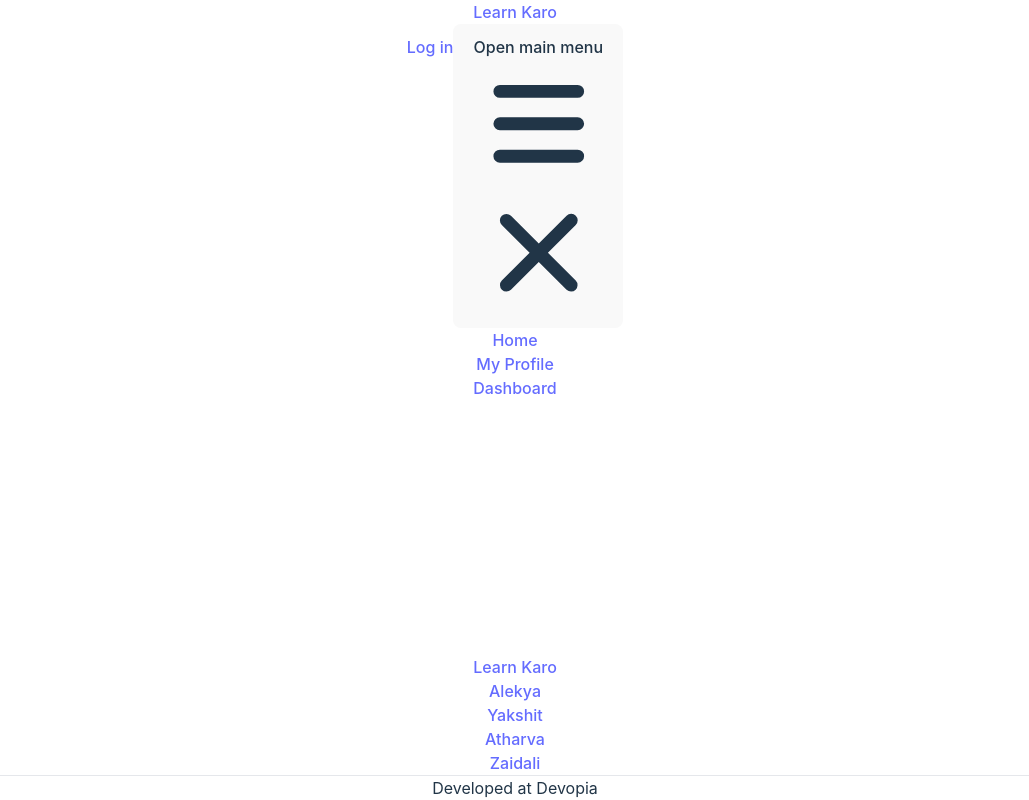
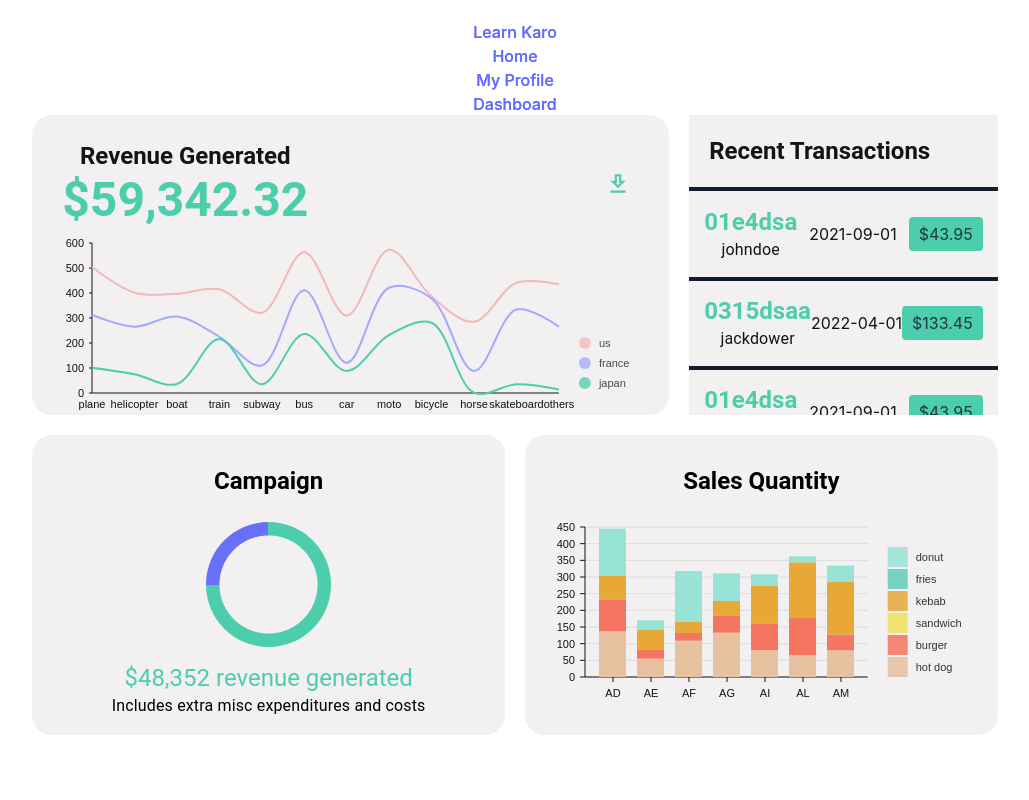
Before and after one commit to zeusopera9/mergeConflict-Devopia, a React (Vite) app in the folder my-project/: page /layout in a window 1280 px wide. Shown: the whole page, without its empty margins (125-1154 px from the left). Built offline with nearby package versions, Linux system fonts and the light colour scheme.

Commit message:
dashboard done

```diff
--- a/my-project/package.json
+++ b/my-project/package.json
@@ -19,6 +19,7 @@
     "@nivo/line": "^0.85.1",
     "react": "^18.2.0",
     "react-dom": "^18.2.0",
+    "react-pro-sidebar": "^0.7.1",
     "react-router-dom": "^6.22.3"
   },
   "devDependencies": {
--- a/my-project/src/App.jsx
+++ b/my-project/src/App.jsx
@@ -1,29 +1,33 @@
-import './App.css'
-import { BrowserRouter, Routes, Route } from "react-router-dom";
+import './App.css';
+import { BrowserRouter, Routes, Route } from 'react-router-dom';
 import LandingPage from './pages/LandingPage';
 import Auth from './pages/Auth';
 import Register from './components/Auth/Register';
 import TeacherRegister from './components/Auth/teacherRegister';
+import Profile from './pages/Profile';
+import DashboardLayout from './pages/DashboardLayout';
 import Header from './components/Global/Header';
 import Footer from './components/Global/Footer';
-import Dashboard from './pages/Dashboard';
 
 function App() {
   return (
+    <BrowserRouter>
+      {window.location.pathname !== '/layout' && (
         <>
           <Header />
-      <BrowserRouter>
+          <Footer />
+        </>
+      )}
       <Routes>
         <Route path="/" element={<LandingPage />} />
         <Route path="/auth" element={<Auth />} />
-          <Route path='/register' element={<Register/>}/>
-          <Route path='/teacher' element={<TeacherRegister/>}/>
-          <Route path='/dashboard' element={<Dashboard />} />
+        <Route path="/register" element={<Register />} />
+        <Route path="/teacher" element={<TeacherRegister />} />
+        <Route path="/layout" element={<DashboardLayout />} />
+        <Route path="/profile" element={<Profile />} />
       </Routes>
     </BrowserRouter>
-      <Footer />
-    </>
-  )
+  );
 }
 
 export default App;
--- /dev/null
+++ b/my-project/src/components/Dashboard/global/Sidebar.jsx
@@ -0,0 +1,110 @@
+import { useState } from "react";
+import { ProSidebar, Menu, MenuItem } from "react-pro-sidebar";
+import { Box, Typography, useTheme } from "@mui/material";
+import { Link } from "react-router-dom";
+import "react-pro-sidebar/dist/css/styles.css";
+import { tokens } from "../../../assets/theme";
+
+
+const Item = ({ title, to, icon, selected, setSelected }) => {
+  const theme = useTheme();
+  const colors = tokens(theme.palette.mode);
+  return (
+    <MenuItem
+      active={selected === title}
+      style={{
+        color: colors.grey[100],
+      }}
+      onClick={() => setSelected(title)}
+      icon={icon}
+    >
+      <Typography>{title}</Typography>
+      <Link to={to} />
+    </MenuItem>
+  );
+};
+
+const Sidebar = () => {
+  const theme = useTheme();
+  const colors = tokens(theme.palette.mode);
+  const [selected, setSelected] = useState("Dashboard");
+
+  return (
+    // <div className="absolute bg-white left-0 top-0 z-50 shadow-2xl px-10 items-start content-start" style={{height: '100%'}}>
+    //   <Menu iconShape="square">
+    //     <Box mb="25px">
+    //       <Box textAlign="center">
+    //         <Typography
+    //           variant="h2"
+    //           color={colors.grey[100]}
+    //           fontWeight="bold"
+    //           sx={{ m: "10px 0 0 0" }}
+    //         >
+    //           Ed Roh
+    //         </Typography>
+    //         <Typography variant="h5" color={colors.greenAccent[500]}>
+    //           VP Fancy Admin
+    //         </Typography>
+    //       </Box>
+    //     </Box>
+
+    //     <Box paddingLeft="10%">
+    //       <Item
+    //         title="Dashboard"
+    //         to="/"
+    //         icon={<HomeOutlinedIcon />}
+    //         selected={selected}
+    //         setSelected={setSelected}
+    //       />
+
+    //       <Typography
+    //         variant="h6"
+    //         color={colors.grey[300]}
+    //         sx={{ m: "15px 0 5px 20px" }}
+    //       >
+    //         Data
+    //       </Typography>
+    //       <Item
+    //         title="Manage Team"
+    //         to="/team"
+    //         icon={<PeopleOutlinedIcon />}
+    //         selected={selected}
+    //         setSelected={setSelected}
+    //       />
+    //     </Box>
+    //   </Menu>
+    // </div>
+    <header style={{ position: 'fixed', top: 0, left: 0, width: '100%', zIndex: 999 }}>
+      <nav className="bg-white border-gray-200 px-4 lg:px-6 py-2.5 dark:bg-gray-800" style={{padding: '1.6%'}}>
+        <div className="flex flex-wrap justify-between items-center mx-auto max-w-screen-xl">
+          <a href="/" className="flex items-center">
+            <span className="self-center text-xl font-semibold whitespace-nowrap dark:text-white">Learn Karo</span>
+          </a>
+          {/* <div className="flex items-center lg:order-2">
+            <a href="/auth" className="text-gray-800 dark:text-white hover:bg-gray-50 focus:ring-4 focus:ring-gray-300 font-medium rounded-lg text-sm px-4 lg:px-5 py-2 lg:py-2.5 mr-2 dark:hover:bg-gray-700 focus:outline-none dark:focus:ring-gray-800">Log in</a>
+            <button data-collapse-toggle="mobile-menu-2" type="button" className="inline-flex items-center p-2 ml-1 text-sm text-gray-500 rounded-lg lg:hidden hover:bg-gray-100 focus:outline-none focus:ring-2 focus:ring-gray-200 dark:text-gray-400 dark:hover:bg-gray-700 dark:focus:ring-gray-600" aria-controls="mobile-menu-2" aria-expanded="false">
+              <span className="sr-only">Open main menu</span>
+              <svg className="w-6 h-6" fill="currentColor" viewBox="0 0 20 20" xmlns="http://www.w3.org/2000/svg"><path fillRule="evenodd" d="M3 5a1 1 0 011-1h12a1 1 0 110 2H4a1 1 0 01-1-1zM3 10a1 1 0 011-1h12a1 1 0 110 2H4a1 1 0 01-1-1zM3 15a1 1 0 011-1h12a1 1 0 110 2H4a1 1 0 01-1-1z" clipRule="evenodd"></path></svg>
+              <svg className="hidden w-6 h-6" fill="currentColor" viewBox="0 0 20 20" xmlns="http://www.w3.org/2000/svg"><path fillRule="evenodd" d="M4.293 4.293a1 1 0 011.414 0L10 8.586l4.293-4.293a1 1 0 111.414 1.414L11.414 10l4.293 4.293a1 1 0 01-1.414 1.414L10 11.414l-4.293 4.293a1 1 0 01-1.414-1.414L8.586 10 4.293 5.707a1 1 0 010-1.414z" clipRule="evenodd"></path></svg>
+            </button>
+          </div> */}
+          <div className="hidden justify-between items-center w-full lg:flex lg:w-auto lg:order-1" id="mobile-menu-2">
+            <ul className="flex flex-col mt-4 font-medium lg:flex-row lg:space-x-8 lg:mt-0">
+              <li>
+                <a href="/" className="block py-2 pr-4 pl-3 text-white rounded bg-primary-700 lg:bg-transparent lg:text-primary-700 lg:p-0 dark:text-white" aria-current="page">Home</a>
+              </li>
+              <li>
+                <a href="#" className="block py-2 pr-4 pl-3 text-gray-700 border-b border-gray-100 hover:bg-gray-50 lg:hover:bg-transparent lg:border-0 lg:hover:text-primary-700 lg:p-0 dark:text-gray-400 lg:dark:hover:text-white dark:hover:bg-gray-700 dark:hover:text-white lg:dark:hover:bg-transparent dark:border-gray-700">My Profile</a>
+              </li>
+              <li>
+                <a href="/dashboard" className="block py-2 pr-4 pl-3 text-gray-700 border-b border-gray-100 hover:bg-gray-50 lg:hover:bg-transparent lg:border-0 lg:hover:text-primary-700 lg:p-0 dark:text-gray-400 lg:dark:hover:text-white dark:hover:bg-gray-700 dark:hover:text-white lg:dark:hover:bg-transparent dark:border-gray-700">Dashboard</a>
+              </li>
+            </ul>
+          </div>
+        </div>
+      </nav>
+    </header>
+  );
+};
+
+export default Sidebar;
--- a/my-project/src/components/Global/Header.jsx
+++ b/my-project/src/components/Global/Header.jsx
@@ -33,7 +33,7 @@ const Header = () => {
                 </div>
             </nav>
         </header>
-  );
+);
 }
 
 export default Header;
--- a/my-project/src/components/Landing/Body.jsx
+++ b/my-project/src/components/Landing/Body.jsx
@@ -2,9 +2,9 @@ import React from 'react'
 
 const Body = () => {
   return (
-    <div>
+    <div style={{ color: "white"}}>
       <h1>
-        Learn Karo ! <br />
+        Learn Karo ! <br/>
       </h1>
         A one stop solution for all your academic needs
     </div>
--- a/my-project/src/pages/Dashboard.jsx
+++ b/my-project/src/pages/Dashboard.jsx
@@ -1,134 +1,39 @@
-import { Box, Button, IconButton, Typography, useTheme } from "@mui/material";
+import {
+  Box,
+  Button,
+  Container,
+  IconButton,
+  Typography,
+  useTheme,
+} from "@mui/material";
 import { tokens } from "../assets/theme";
 import { mockTransactions } from "../assets/mockData";
-import DownloadOutlinedIcon from '@mui/icons-material/DownloadOutlined';
-import EmailIcon from "@mui/icons-material/Email";
-import PointOfSaleIcon from "@mui/icons-material/PointOfSale";
-import PersonAddIcon from "@mui/icons-material/PersonAdd";
-import TrafficIcon from "@mui/icons-material/Traffic";
-// import Header from "../../components/Header";
+import DownloadOutlinedIcon from "@mui/icons-material/DownloadOutlined";
 import LineChart from "../components/Dashboard/LineChart";
-import GeographyChart from "../components/Dashboard/GeographyChart";
 import BarChart from "../components/Dashboard/BarChart";
-import StatBox from "../components/Dashboard/StatBox";
 import ProgressCircle from "../components/Dashboard/ProgressCircle";
+import Sidebar from "../components/Dashboard/global/Sidebar";
 
 const Dashboard = () => {
   const theme = useTheme();
   const colors = tokens(theme.palette.mode);
 
   return (
-    <Box m="20px">
-      {/* HEADER */}
-      <Box display="flex" justifyContent="space-between" alignItems="center">
-        {/* <Header title="DASHBOARD" subtitle="Welcome to your dashboard" /> */}
-
-        <Box>
-          <Button
-            sx={{
-              backgroundColor: colors.blueAccent[700],
-              color: colors.grey[100],
-              fontSize: "14px",
-              fontWeight: "bold",
-              padding: "10px 20px",
-            }}
-          >
-            <DownloadOutlinedIcon sx={{ mr: "10px" }} />
-            Download Reports
-          </Button>
-        </Box>
-      </Box>
-
-      {/* GRID & CHARTS */}
+    <Container className="w-screen flex flex-row flex-nowrap" style={{marginTop:'5%', flex: 1,  alignContent: 'start', justifyContent: 'start' }}>
+      <Sidebar />
+      <div className="flex-[0.7] ml-32">
         <Box
           display="grid"
           gridTemplateColumns="repeat(12, 1fr)"
           gridAutoRows="140px"
           gap="20px"
           >
-        {/* ROW 1 */}
-        <Box
-          gridColumn="span 3"
-          backgroundColor={colors.primary[400]}
-          display="flex"
-          alignItems="center"
-          justifyContent="center"
-        >
-          <StatBox
-            title="12,361"
-            subtitle="Emails Sent"
-            progress="0.75"
-            increase="+14%"
-            icon={
-              <EmailIcon
-                sx={{ color: colors.greenAccent[600], fontSize: "26px" }}
-              />
-            }
-          />
-        </Box>
-        <Box
-          gridColumn="span 3"
-          backgroundColor={colors.primary[400]}
-          display="flex"
-          alignItems="center"
-          justifyContent="center"
-        >
-          <StatBox
-            title="431,225"
-            subtitle="Sales Obtained"
-            progress="0.50"
-            increase="+21%"
-            icon={
-              <PointOfSaleIcon
-                sx={{ color: colors.greenAccent[600], fontSize: "26px" }}
-              />
-            }
-          />
-        </Box>
-        <Box
-          gridColumn="span 3"
-          backgroundColor={colors.primary[400]}
-          display="flex"
-          alignItems="center"
-          justifyContent="center"
-        >
-          <StatBox
-            title="32,441"
-            subtitle="New Clients"
-            progress="0.30"
-            increase="+5%"
-            icon={
-              <PersonAddIcon
-                sx={{ color: colors.greenAccent[600], fontSize: "26px" }}
-              />
-            }
-          />
-        </Box>
-        <Box
-          gridColumn="span 3"
-          backgroundColor={colors.primary[400]}
-          display="flex"
-          alignItems="center"
-          justifyContent="center"
-        >
-          <StatBox
-            title="1,325,134"
-            subtitle="Traffic Received"
-            progress="0.80"
-            increase="+43%"
-            icon={
-              <TrafficIcon
-                sx={{ color: colors.greenAccent[600], fontSize: "26px" }}
-              />
-            }
-          />
-        </Box>
-
-        {/* ROW 2 */}
           <Box
             gridColumn="span 8"
             gridRow="span 2"
             backgroundColor={colors.primary[400]}
+            style={{ paddingBottom: "40px", borderRadius: '20px' }}
+
           >
             <Box
               mt="25px"
@@ -161,10 +66,11 @@ const Dashboard = () => {
                 </IconButton>
               </Box>
             </Box>
-          <Box height="250px" m="-20px 0 0 0">
+            <Box height="250px" m="-35px 0 0 0">
               <LineChart isDashboard={true} />
             </Box>
           </Box>
+
           <Box
             gridColumn="span 4"
             gridRow="span 2"
@@ -177,9 +83,13 @@ const Dashboard = () => {
               alignItems="center"
               borderBottom={`4px solid ${colors.primary[500]}`}
               colors={colors.grey[100]}
-            p="15px"
+              p="20px"
             >
-            <Typography color={colors.grey[100]} variant="h5" fontWeight="600">
+              <Typography
+                color={colors.grey[100]}
+                variant="h5"
+                fontWeight="600"
+              >
                 Recent Transactions
               </Typography>
             </Box>
@@ -191,8 +101,9 @@ const Dashboard = () => {
                 alignItems="center"
                 borderBottom={`4px solid ${colors.primary[500]}`}
                 p="15px"
+                style={{marginBottom: '-1px'}}
               >
-              <Box>
+                <Box style={{gap: '2px'}}>
                   <Typography
                     color={colors.greenAccent[500]}
                     variant="h5"
@@ -216,14 +127,14 @@ const Dashboard = () => {
             ))}
           </Box>
 
-        {/* ROW 3 */}
           <Box
-          gridColumn="span 4"
+            gridColumn="span 6"
             gridRow="span 2"
             backgroundColor={colors.primary[400]}
             p="30px"
+            style={{borderRadius: '20px'}}
           >
-          <Typography variant="h5" fontWeight="600">
+            <Typography variant="h5" fontWeight="600" style={{color: 'black'}}>
               Campaign
             </Typography>
             <Box
@@ -240,18 +151,22 @@ const Dashboard = () => {
               >
                 $48,352 revenue generated
               </Typography>
-            <Typography>Includes extra misc expenditures and costs</Typography>
+              <Typography style={{color: 'black'}}>
+                Includes extra misc expenditures and costs
+              </Typography>
             </Box>
           </Box>
           <Box
-          gridColumn="span 4"
+            gridColumn="span 6"
             gridRow="span 2"
             backgroundColor={colors.primary[400]}
+            style={{borderRadius: '20px'}}
           >
             <Typography
               variant="h5"
               fontWeight="600"
               sx={{ padding: "30px 30px 0 30px" }}
+              style={{color: 'black'}}
             >
               Sales Quantity
             </Typography>
@@ -259,25 +174,9 @@ const Dashboard = () => {
               <BarChart isDashboard={true} />
             </Box>
           </Box>
-        <Box
-          gridColumn="span 4"
-          gridRow="span 2"
-          backgroundColor={colors.primary[400]}
-          padding="30px"
-        >
-          <Typography
-            variant="h5"
-            fontWeight="600"
-            sx={{ marginBottom: "15px" }}
-          >
-            Geography Based Traffic
-          </Typography>
-          <Box height="200px">
-            <GeographyChart isDashboard={true} />
         </Box>
-        </Box>
-      </Box>
-    </Box>
+      </div>
+    </Container>
   );
 };
 
--- /dev/null
+++ b/my-project/src/pages/DashboardLayout.jsx
@@ -0,0 +1,16 @@
+import React from 'react'
+import { Routes, Route } from "react-router-dom";
+import Sidebar from '../components/Dashboard/global/Sidebar';
+import Dashboard from './Dashboard';
+
+
+const DashboardLayout = () => {
+  return (
+    <div>
+        <Sidebar/>
+        <Dashboard/>
+    </div>
+  )
+}
+
+export default DashboardLayout
--- a/my-project/src/pages/LandingPage.jsx
+++ b/my-project/src/pages/LandingPage.jsx
@@ -4,7 +4,7 @@ import OnlineLearningIcon from '../components/Landing/Image';
 
 const LandingPage = () => {
   return (
-    <div style={{ display: 'flex', justifyContent: 'space-between', alignItems: 'center' }}>
+    <div style={{ display: 'flex', justifyContent: 'center', alignItems: 'center', marginTop: '10%'  }}>
       <div>
         <Body />
       </div>
--- /dev/null
+++ b/my-project/src/pages/Profile.jsx
@@ -0,0 +1,11 @@
+import React from 'react'
+
+const Profile = () => {
+  return (
+    <div>
+
+    </div>
+  )
+}
+
+export default Profile
```
Also changed, not shown: my-project/src/components/Dashboard/text.txt, 1 other file (tests, documents, lock files or other folders). Lines whose indentation alone changed are shown as unchanged.
